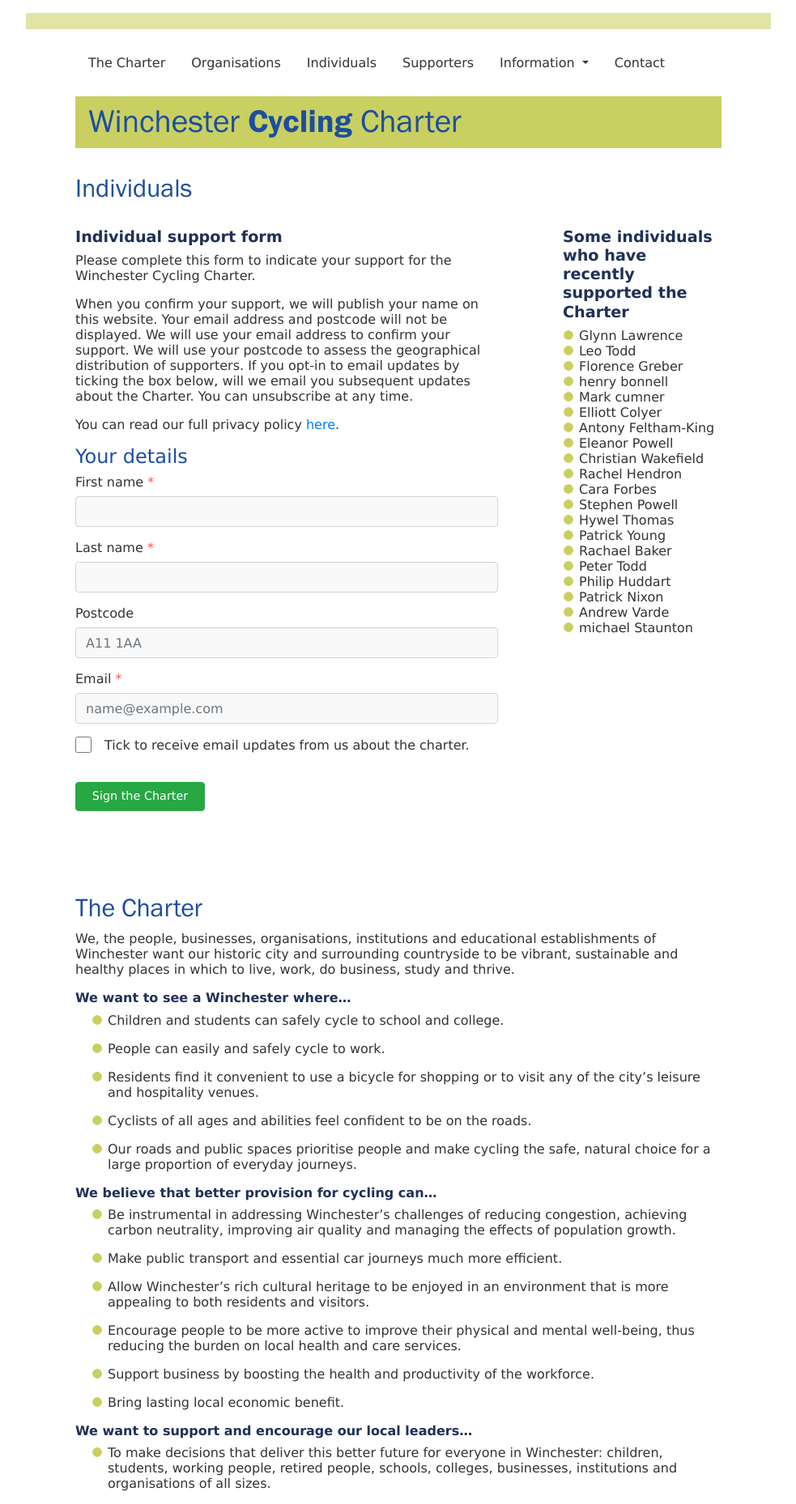
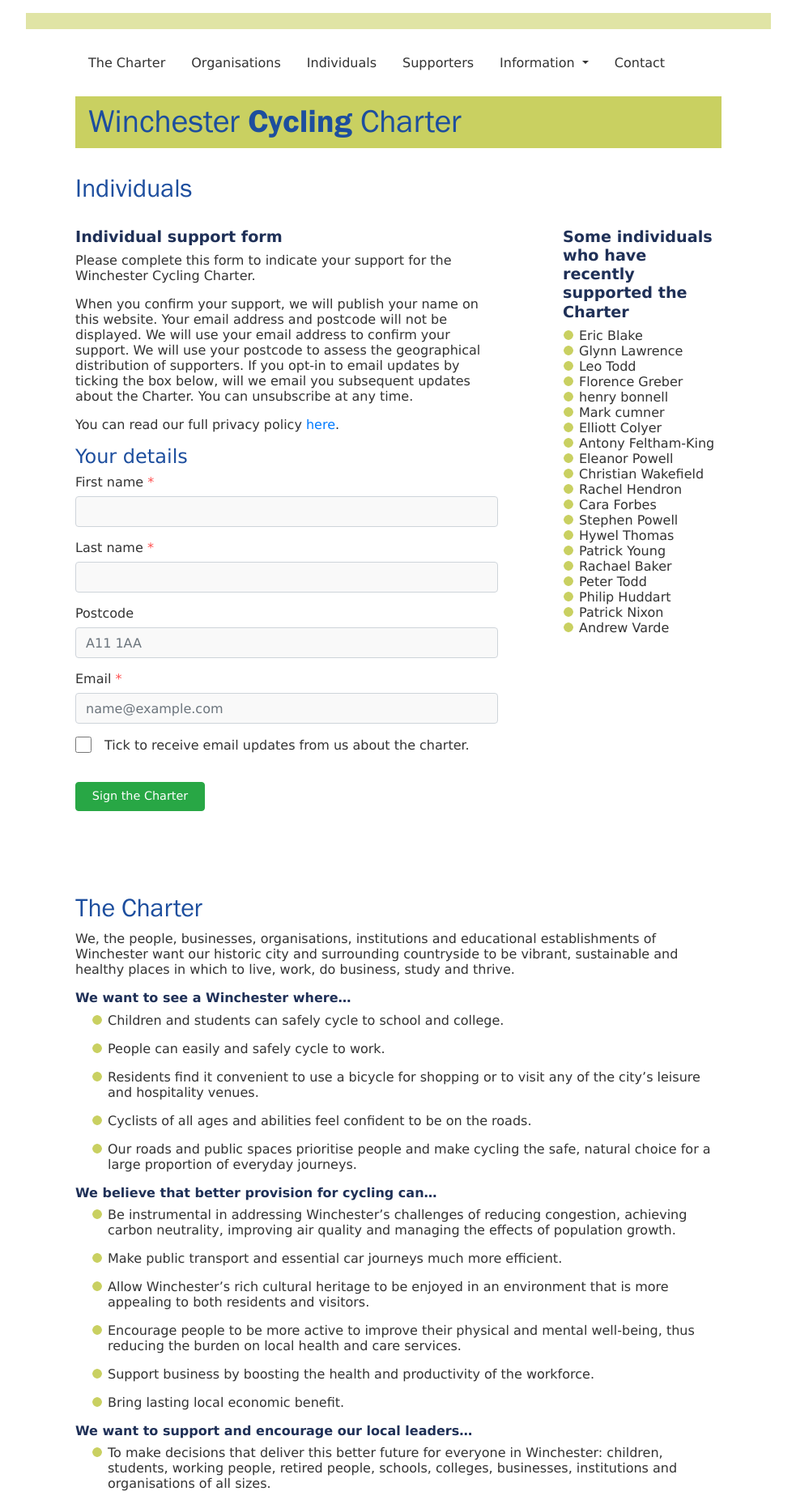
Before and after one commit to winchestercyclingcharter/winchestercyclingcharter.github.io, a Jekyll site: the page built from ind-page.md, in a window 1280 px wide. Shown: the whole page at 81% size, without its empty margins (148-1131 px from the left). Built offline with Jekyll 4.4.1, drawn with Linux system fonts in a browser that asks for light colours; nearby versions of some CDN libraries.

Commit message:
Update people.yml

```diff
--- a/_data/people.yml
+++ b/_data/people.yml
@@ -546,3 +546,4 @@ people:
 - { lastname: Greber , firstname: Florence , dt: 20210831-090535-997927 }
 - { lastname: Todd, firstname: Leo, dt: 20210901-120752-291411 }
 - { lastname: Lawrence, firstname: Glynn, dt: 20210915-102826-919715 }
+- { lastname: Blake, firstname: Eric, dt: 20210915-183400-007165 }
```
